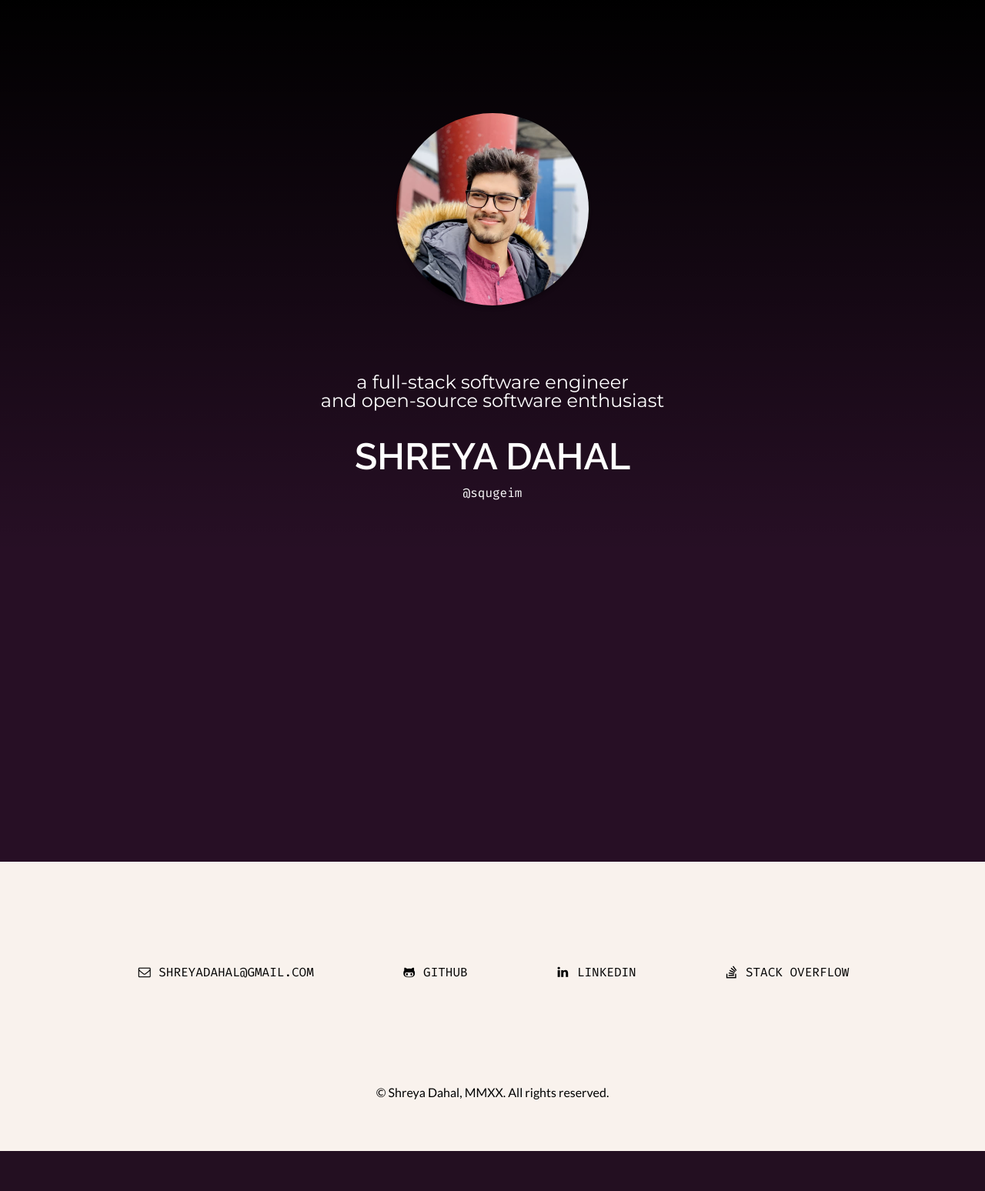
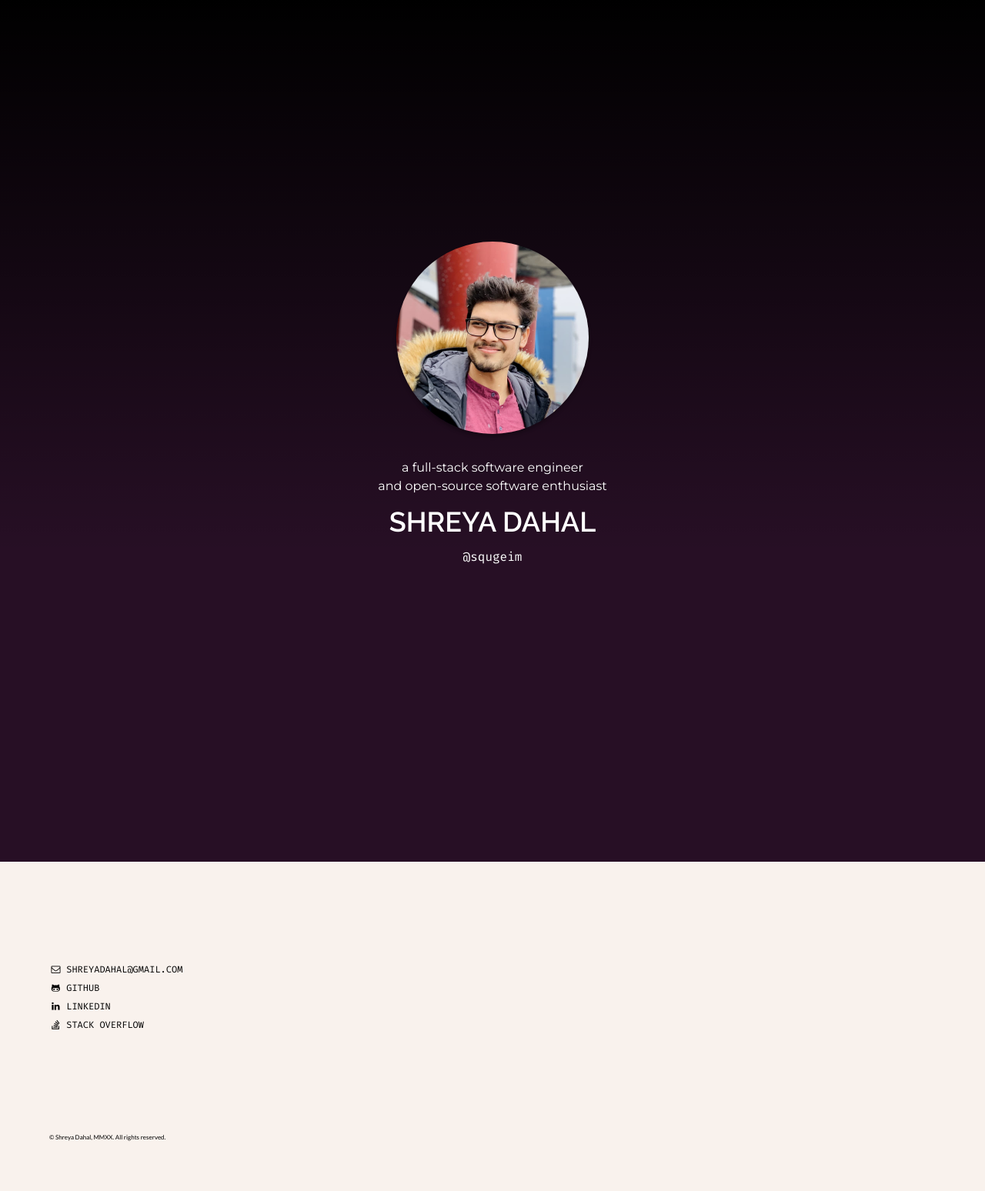
Before and after one commit to squgeim/squgeim.github.io, a PHP site: page / in a window 1280 px wide. Shown: the whole page at 77% size. Before the commit the page ends 1496 px from the top, so only its background shows below. Run offline with PHP 8.4, Linux system fonts and the light colour scheme.

Commit message:
Make landing section flex-end

```diff
--- a/css/style.css
+++ b/css/style.css
@@ -69,6 +69,8 @@ a img {
     --font-size-small: 0.75em;
     --font-size-xsmall: 0.5em;
     --font-size-text: 1.125em;
+
+    --breakpoint-md: 768px;
 }
 
 body {
@@ -90,7 +92,7 @@ body {
     height: 100vh;
     background: linear-gradient(0deg, rgba(255,255,255,0) 10%, rgba(0,0,0,1) 100%);;
     align-items: center;
-    justify-content: center;
+    justify-content: flex-end;
     color: white;
     text-align: center;
     margin-bottom: var(--margin-section);
@@ -103,24 +105,36 @@ body {
     background: url(../images/shreya_portrait.jpeg);
     background-size: cover;
     box-shadow: 0 4px 4px rgba(0, 0, 0, 0.25);
-    margin: var(--padding-card);
+    margin-bottom: 1rem;
 }
 
 .hero-text {
     font-family: var(--font-title);
-    font-size: var(--font-size-bigger);
-    line-height: 1em;
+    margin-bottom: 1rem;
 }
 
 .name {
-    font-size: var(--font-size-xlarge);
+    font-size: var(--font-size-large);
     font-family: var(--font-header);
+    margin-bottom: 1rem;
+    line-height: 1em;
     text-transform: uppercase;
 }
 
 .handle {
     font-family: var(--font-mono);
     margin-bottom: var(--padding-card);
+}
+
+@media (min-width: var(--breakpoint-md)) {
+    .hero-text {
+        font-size: var(--font-size-bigger);
+        line-height: 1em;
+    }
+
+    .name {
+        font-size: var(--font-size-xlarge);
+    }
 }
 
 /*******************************************************************************
@@ -179,7 +193,7 @@ body {
     line-height: 1.3;
 }
 
-@media(min-width: 768px) {
+@media(min-width: var(--breakpoint-md)) {
     .blog-item {
         display: flex;
         flex-direction: row;
@@ -266,7 +280,7 @@ body {
     padding-top: var(--padding-card);
 }
 
-@media (min-width: 768px) {
+@media (min-width: var(--breakpoint-md)) {
     .footer {
         --font-size-small: 1em;
         --font-size-xsmall: var(--font-size-small);
```
